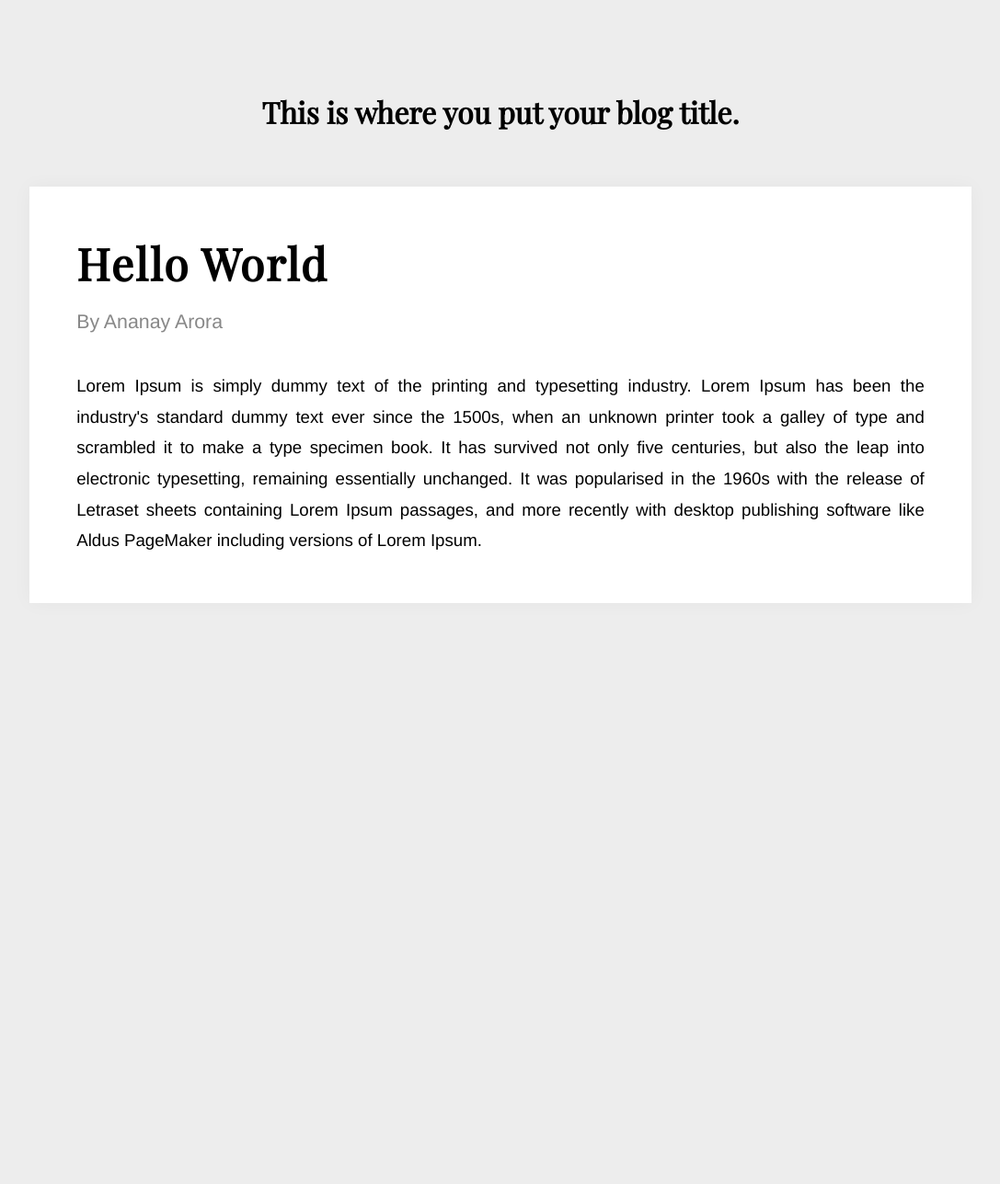
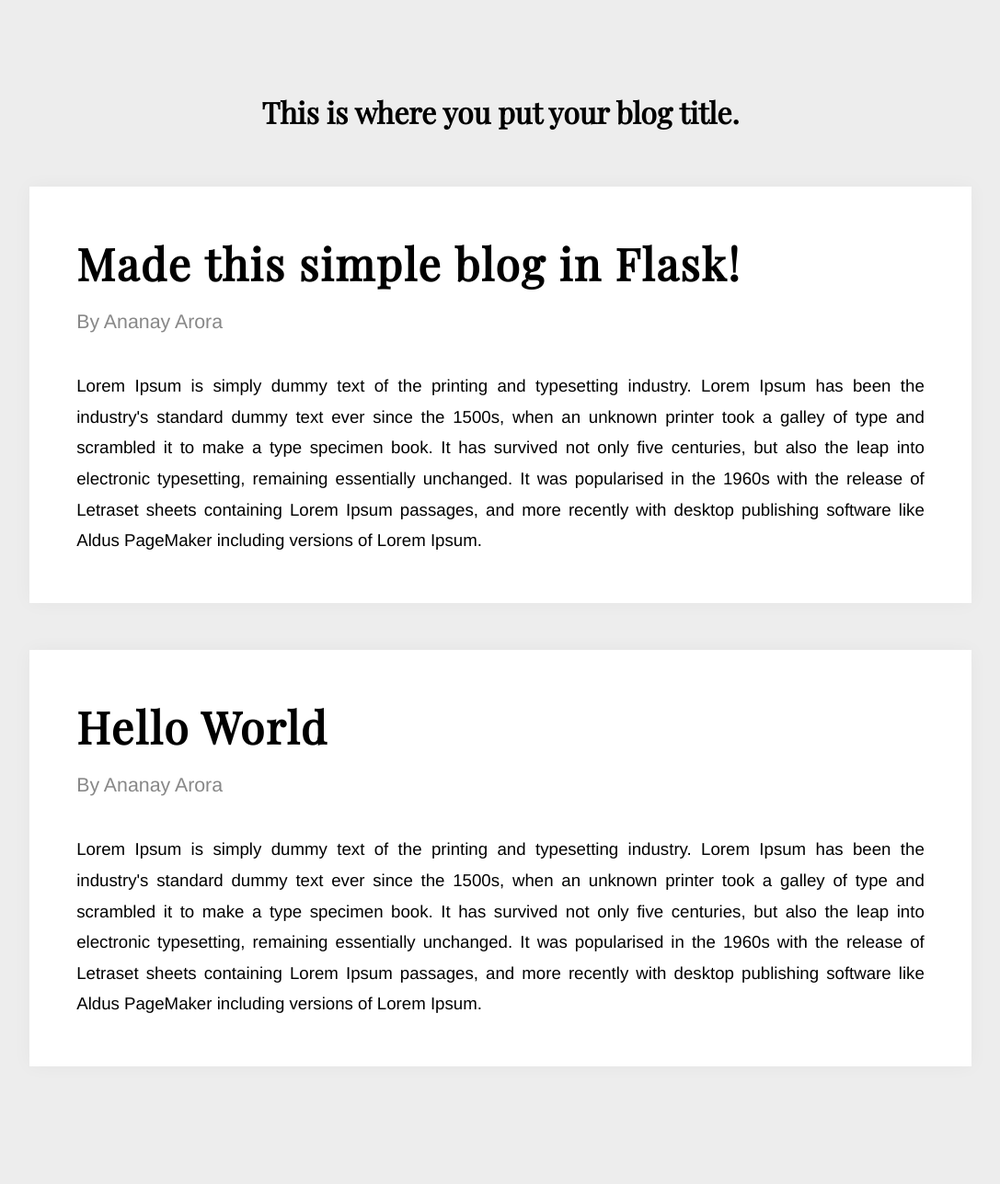
Before and after one commit to ananay/Flaskpress, a Flask app: page / in a window 1280 px wide. Shown: the whole page at 92% size, without its empty margins (96-1183 px from the left). Before the commit the page ends 656 px from the top, so only its background shows below. Run offline with Flask 2, Linux system fonts and the light colour scheme.

Commit message:
Added multiple posts

```diff
--- a/app.py
+++ b/app.py
@@ -1,17 +1,21 @@
+#!/usr/bin/env python
+
+# imports
 from flask import Flask, render_template
-app = Flask(__name__)
+import yaml
+import json
 
-posts = [
-    {
-        'author': 'Ananay Arora',
-        'title': 'Hello World',
-        'content': "Lorem Ipsum is simply dummy text of the printing and typesetting industry. Lorem Ipsum has been the industry's standard dummy text ever since the 1500s, when an unknown printer took a galley of type and scrambled it to make a type specimen book. It has survived not only five centuries, but also the leap into electronic typesetting, remaining essentially unchanged. It was popularised in the 1960s with the release of Letraset sheets containing Lorem Ipsum passages, and more recently with desktop publishing software like Aldus PageMaker including versions of Lorem Ipsum."
-    }
-]
+app = Flask(__name__) # Initialize flask
+
+# Read model and config file
+config_file = open('config.yaml')
+config = yaml.load(config_file, Loader=yaml.FullLoader)
+posts_reader = open('models/test.json')
+posts = json.loads(posts_reader.read())
 
 @app.route("/")
 def hello():
-    return render_template('index.html', posts=posts)
+    return render_template('index.html', blog_title=config['blog_name'], posts=posts)
 
 if __name__ == '__main__':
     app.run(debug=True)
--- /dev/null
+++ b/config.yaml
@@ -0,0 +1,4 @@
+# Blog config goes in here
+
+blog_name: 'This is where the blog title goes' # Name of the blog config
+spreadsheet_link: '' # Google spreadsheet link
--- /dev/null
+++ b/models/test.json
@@ -0,0 +1,13 @@
+[
+    {
+        "author": "Ananay Arora",
+        "title": "Made this simple blog in Flask!",
+        "content": "Lorem Ipsum is simply dummy text of the printing and typesetting industry. Lorem Ipsum has been the industry's standard dummy text ever since the 1500s, when an unknown printer took a galley of type and scrambled it to make a type specimen book. It has survived not only five centuries, but also the leap into electronic typesetting, remaining essentially unchanged. It was popularised in the 1960s with the release of Letraset sheets containing Lorem Ipsum passages, and more recently with desktop publishing software like Aldus PageMaker including versions of Lorem Ipsum."
+    },
+
+    {
+        "author": "Ananay Arora",
+        "title": "Hello World",
+        "content": "Lorem Ipsum is simply dummy text of the printing and typesetting industry. Lorem Ipsum has been the industry's standard dummy text ever since the 1500s, when an unknown printer took a galley of type and scrambled it to make a type specimen book. It has survived not only five centuries, but also the leap into electronic typesetting, remaining essentially unchanged. It was popularised in the 1960s with the release of Letraset sheets containing Lorem Ipsum passages, and more recently with desktop publishing software like Aldus PageMaker including versions of Lorem Ipsum."
+    }
+]
--- /dev/null
+++ b/requirements.txt
@@ -0,0 +1,2 @@
+flask
+pyyaml
--- a/static/style.css
+++ b/static/style.css
@@ -19,6 +19,10 @@ body {
 .blog_title {
     margin-top: 100px;
     font-family: 'Playfair Display';
+}
+
+.post {
+    margin-top: 5%;
 }
 
 .post .title {
--- a/templates/index.html
+++ b/templates/index.html
@@ -10,15 +10,15 @@
         <h1 class="blog_title">This is where you put your blog title.</h1>
     </center>
     <div class="posts">
+        {% for post in posts %}
         <div class="post">
-            {% for post in posts %}
-                <h1 class="title">{{ post.title }}</h1>
-                <p class="by">By {{ post.author }}</p>
-                <p class="content">
-                    {{ post.content }}
-                </p>
-            {% endfor %}
+            <h1 class="title">{{ post.title }}</h1>
+            <p class="by">By {{ post.author }}</p>
+            <p class="content">
+                {{ post.content }}
+            </p>
         </div>
+        {% endfor %}
     </div>
 
 </body>
```
